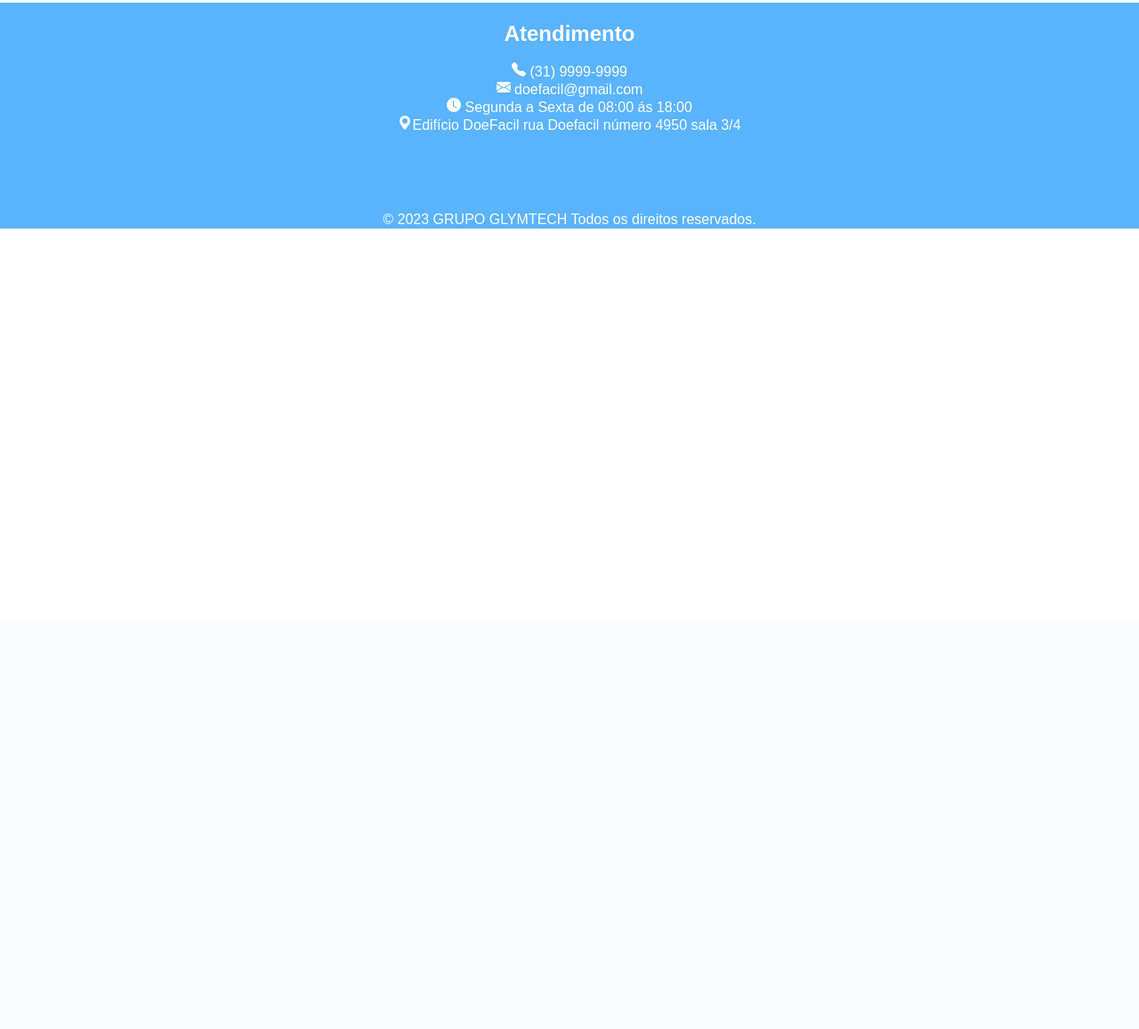
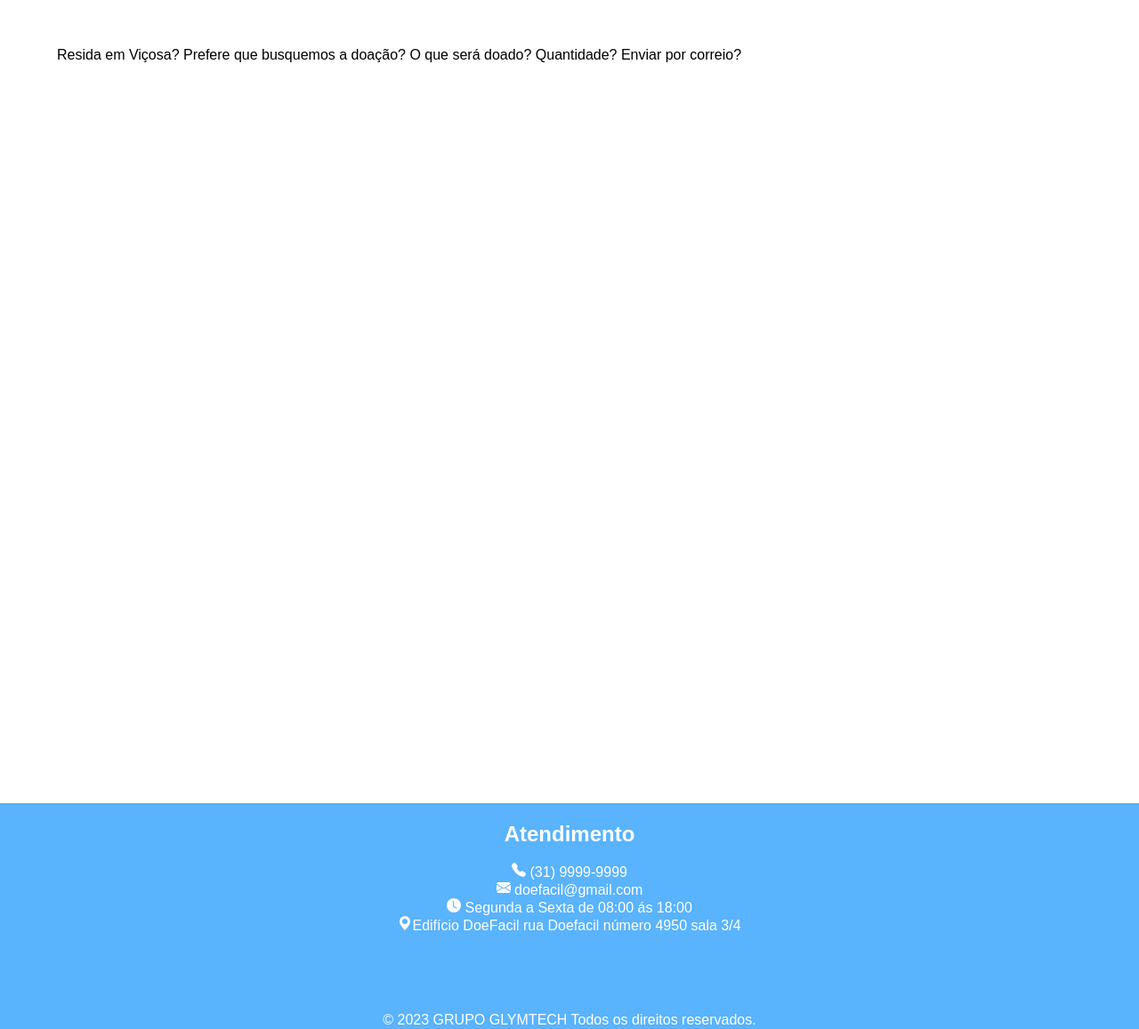
Before and after one commit to yuriresende1/Doefacil, a PHP site: page /Views/contribuition.php?id=1 in a window 1280 px wide. Shown: the part 100-1257 px from the top of the page at 89% size. Before the commit the page ends 357 px from the top, so only its background shows below. Run offline with PHP 8.4, Linux system fonts and the light colour scheme; data that the repository does not hold is empty.

Commit message:
mudanças no nav

```diff
--- a/Doefacil/Views/contribuition.php
+++ b/Doefacil/Views/contribuition.php
@@ -1,3 +1,7 @@
+<?php
+    include('../Models/DoeFacil.php');
+?>
+
 <!DOCTYPE html>
 <html lang="pt-br">
     <head>
@@ -11,9 +15,9 @@
             <div class="botões">
                 <nav>
                     <ul>
-                        <li><a href="#">Início</a></li>
+                        <li><a href="../index.php">Início</a></li>
                         <li><a href="#">Sobre nós</a></li>
-                        <li><a href="./Views/donations.php">Doações</a></li>
+                        <li><a href="./donations.php">Doações</a></li>
                         <li><a href="#">Contato</a></li>
                         <?php
                             if (session_start()){
@@ -31,6 +35,21 @@
             </div>
         </header>
         <hr class="styled-hr">
+        <main>
+            <div class="container">
+                <div>
+                    <?php
+                        include('../Controllers/Contribuition.php');
+                    ?>
+                </div>
+                <div>
+                    Resida em Viçosa?
+                    Prefere que busquemos a doação?
+                    O que será doado? Quantidade?
+                    Enviar por correio?
+                </div>
+            </div>
+        </main>
         <footer>
             <h3>Atendimento</h3>
             <br>
--- a/Doefacil/Views/donations.php
+++ b/Doefacil/Views/donations.php
@@ -19,7 +19,7 @@
               <ul>
                   <li><a href="../index.php">Início</a></li>
                   <li><a href="#">Sobre nós</a></li>
-                  <li><a href="./Views/donations.php">Doações</a></li>
+                  <li><a href="#">Doações</a></li>
                   <li><a href="#">Contato</a></li>
                   <?php
                       if (session_start()){
@@ -53,6 +53,9 @@
         <br>
         <label for="full_description">Descrição completa:</label>
         <textarea required name="full_description" id="full_description" cols="30" rows="10" maxlength="500"></textarea>
+        <br>
+        <label for="donated">O que pode ser doado:</label>
+        <textarea required name="donated" id="donated" cols="30" rows="10" maxlength="500"></textarea>
         <br>
         <label for="action_creator">Dono da ação:</label>
         <input required type="text" name="action_creator" id="action_creator">
```
